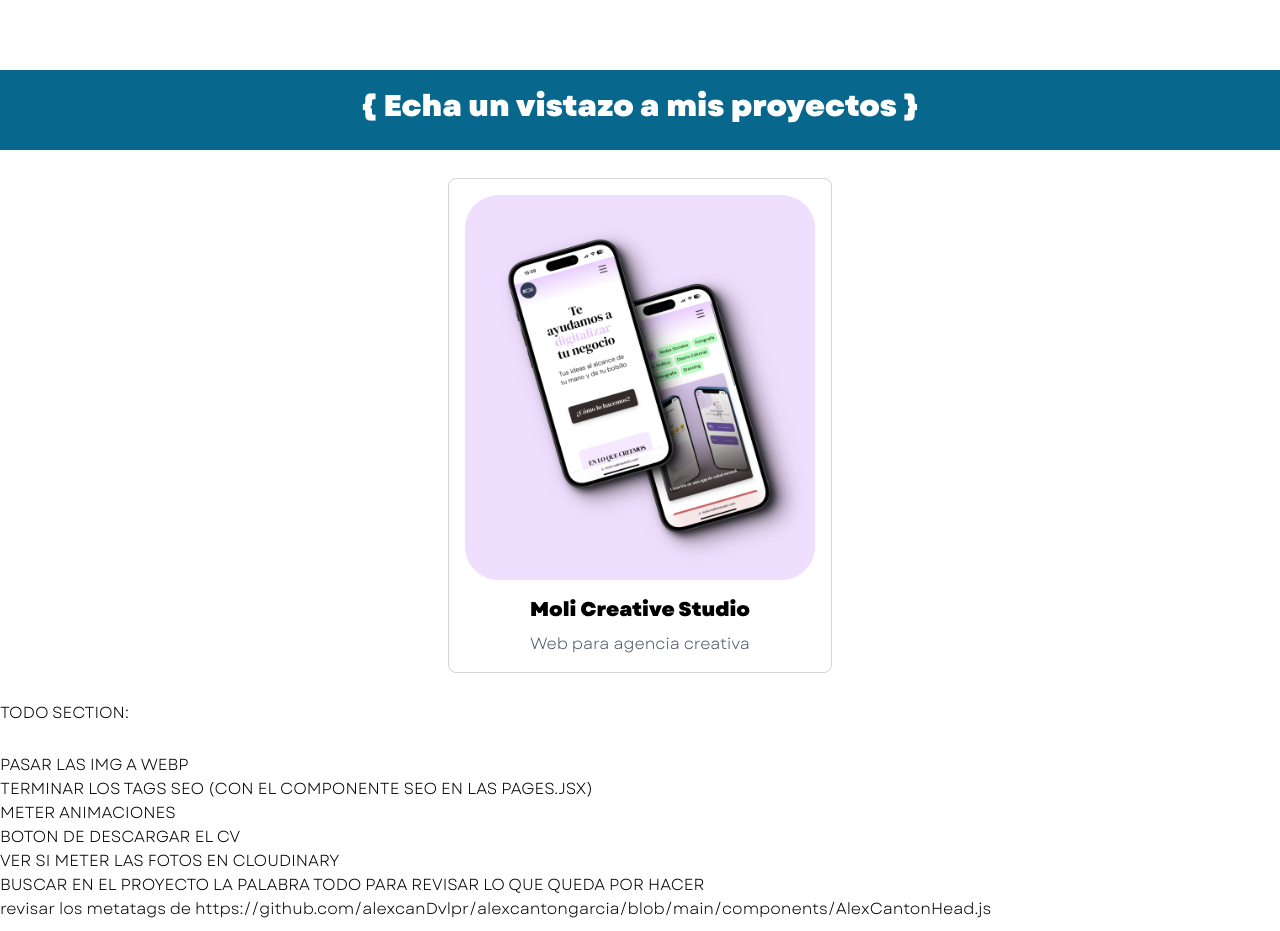
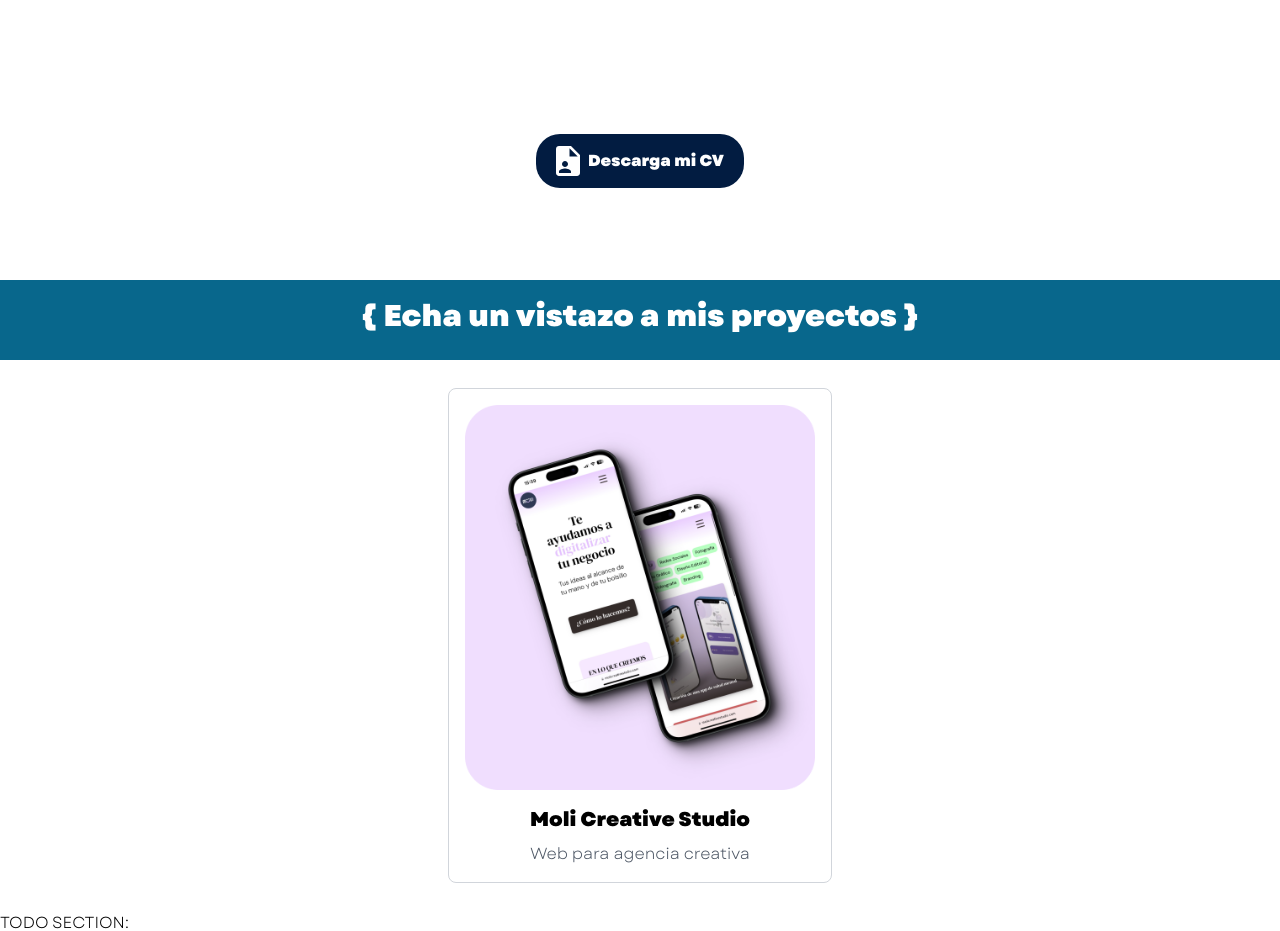
Before and after one commit to devtechmarc/cv-page, a React (Vite) app: page / in a window 1280 px wide. Shown: the part 1960-2891 px from the top of the page. Built offline with nearby package versions, Linux system fonts and the light colour scheme.

Commit message:
added download button

```diff
--- /dev/null
+++ b/src/components/ButtonDownload.jsx
@@ -0,0 +1,12 @@
+import { Button } from "./shared/Button"
+import { downloadCv } from "../copys/homeCopys"
+
+export const ButtonDownload = () => {
+  return (
+    <a href={"/pdf/apuntes_grid.pdf"} className="my-16 m-auto" download>
+        <Button icon='cv'>
+            {downloadCv}
+        </Button>
+    </a>
+  )
+}
--- a/src/copys/homeCopys.js
+++ b/src/copys/homeCopys.js
@@ -16,3 +16,5 @@
     { date: 'Agosto 2021', title: 'Titulación Scrum Master', description: 'Creator of reminiscencefy, currently providing support and incorporating new features to continue growing the platform.' },
     { date: 'Septiembre 2016 - Junio 2018', title: 'Grado superior en desarrollo de aplicaciones multiplataforma', description: 'To gain experience I did several freelance jobs in backend and frontend development.' }
 ];
+
+export const downloadCv = 'Descarga mi CV';
--- a/src/pages/HomePage.jsx
+++ b/src/pages/HomePage.jsx
@@ -8,6 +8,7 @@
 import { useEffect } from "react"
 import { TechnologiesSection } from "../sections/TechnologiesSection"
 import Seo from "../components/shared/Seo"
+import { ButtonDownload } from "../components/ButtonDownload"
 
 
 
@@ -42,6 +43,8 @@
 
         <Timeline events={studies}/>
 
+        <ButtonDownload/>
+
         <Breaker>{homeSubtitle3}</Breaker>
 
         <ProjectsSection/>
--- a/src/pages/ProjectPage.jsx
+++ b/src/pages/ProjectPage.jsx
@@ -8,6 +8,7 @@
 import { Text } from "../components/shared/Text";
 import Heading from "../components/shared/Heading";
 import Seo from "../components/shared/Seo";
+import { ButtonDownload } from "../components/ButtonDownload";
 
 export const ProjectPage = () => {
   const { projectId } = useParams();
@@ -44,7 +45,7 @@
 
               <section className="w-full flex flex-col m-auto gap-10">
                 <Text>{project.description}</Text>
-                <Button className="w-fit m-auto" icon={'cv'}>Descargar mi CV</Button>
+                <ButtonDownload/>
               </section>
 
             </div>
```
